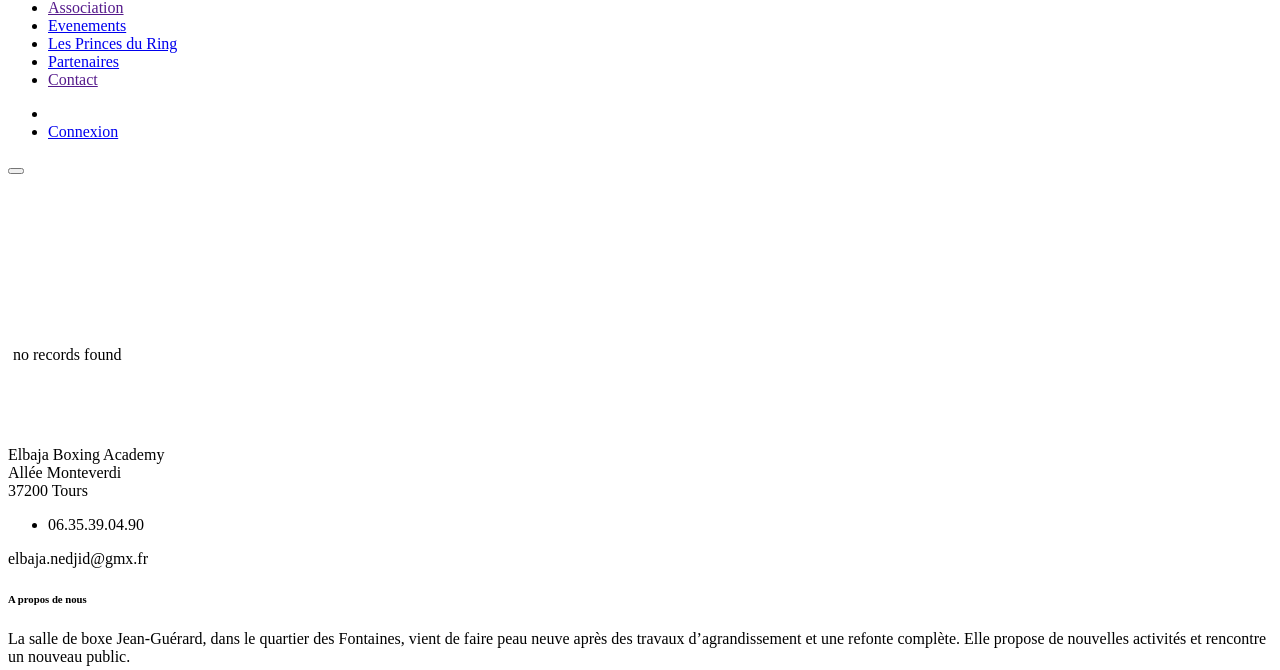
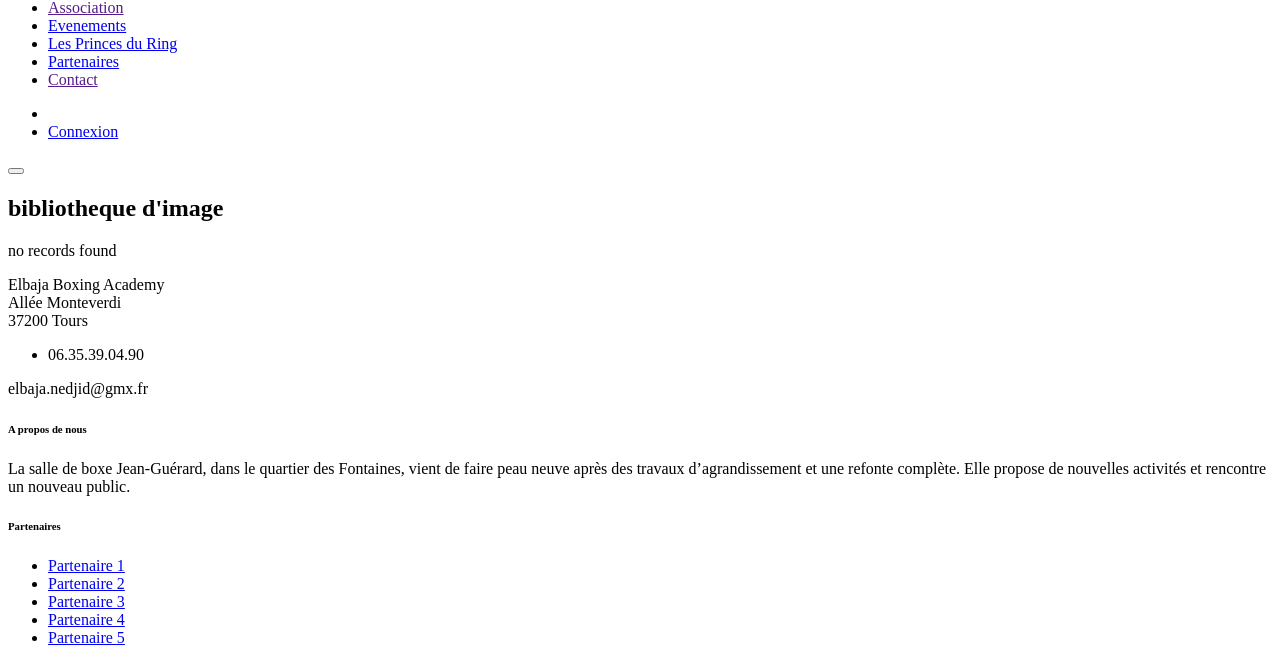
Before and after one commit to BenKod-r/tours-0320-php-elbaja-boxing-academy, a Symfony app: template templates/poster/index.html.twig in a window 1280 px wide. Shown: the part 775-1445 px from the top of the page. Run offline with Twig, Linux system fonts and the light colour scheme; the template is opened without the code that fills it, so the values that code supplies are empty; some libraries are stand-ins or nearby versions.

Commit message:
upload, changed migration's version, changed templates...

```diff
--- a/assets/scss/app.scss
+++ b/assets/scss/app.scss
@@ -12,3 +12,4 @@
 @import "error.scss";
 @import "register.scss";
 @import "hall.scss";
+@import "poster.scss";
--- a/templates/poster/_delete_form.html.twig
+++ b/templates/poster/_delete_form.html.twig
@@ -1,5 +1,5 @@
 <form class="d-flex justify-content-center" method="post" action="{{ path('poster_delete', {'id': poster.id}) }}" onsubmit="return confirm('Are you sure you want to delete this item?');">
     <input type="hidden" name="_method" value="DELETE">
     <input type="hidden" name="_token" value="{{ csrf_token('delete' ~ poster.id) }}">
-    <button class="poster_delete btn btn-danger">Suprimer</button>
+    <button class="poster_delete btn btn-danger btn-block">Suprimer</button>
 </form>
--- a/templates/poster/_form.html.twig
+++ b/templates/poster/_form.html.twig
@@ -1,4 +1,4 @@
-<div class="poster_form text-dark">
+<div class="poster_form text-white">
     {{ form_start(form) }}
         {{ form_widget(form) }}
         <button class="btn btn-success">{{ button_label|default('Sauvegarder') }}</button>
--- a/templates/poster/index.html.twig
+++ b/templates/poster/index.html.twig
@@ -3,22 +3,26 @@
 {% block title %}All Poster{% endblock %}
 
 {% block body %}
-    <div class="event_link" style="padding-top: 100px;">
+    <section class="poster_index">
+        <div class="poster_title">
+        <h1>bibliotheque d'image</h1>
+        </div>
+        <div class="poster_link">
         {% if app.user %}
-        <a class="event_btn btn btn-success" href="{{ path('poster_new') }}">Ajouter une image</a>
+            <a class="poster_btn btn btn-success" href="{{ path('poster_new') }}">Ajouter une image</a>
         {% endif %}
         </div>
-    <div class="poster_index row justify-content-start" style="padding-top: 50px; margin:5px ; padding-bottom: 50px">
+        <div class="poster_figure row justify-content-start">
         {% for poster in posters %}
-
-                <figure class="col-xs-12 col-lg-6 col-xl-12" style="border:thin #c0c0c0 solid; display:flex; flex-flow:column; padding:5px; max-width:250px; margin:auto;">
-                    <img style="height:200px" src="{{ asset ('/images/' ~ poster.slug) }}" />
-                    <figcaption style="height: 50px; background-color:#222; color:#fff; font:italic smaller sans-serif; padding:3px; text-align:center;">{{ poster.slug }}</figcaption>
+            <figure class="col-xs-12 col-lg-6 col-xl-12">
+                <img src="{{ asset ('/images/' ~ poster.slug) }}" />
+                <figcaption>{{ poster.slug }}</figcaption>
             {{ include('poster/_delete_form.html.twig') }}
             </figure>
 
         {% else %}
-        <p class="poster_p"colspan="7">no records found</p>
+            <p class="poster_p text-white" colspan="7">no records found</p>
         {% endfor %}
         </div>
+    </section>
 {% endblock %}
--- a/templates/poster/new.html.twig
+++ b/templates/poster/new.html.twig
@@ -3,7 +3,7 @@
 {% block title %}New Poster{% endblock %}
 
 {% block body %}
-    <section class="poster_page_new text-dark" style="padding-top: 70px">
+    <section class="poster_page_new text-white">
         <div class="poster_show_container container">
             <h1 class="poster_page_new_title">Ajouter une image</h1>
 
```
Also changed, not shown: assets/scss/poster.scss (added, +56 -0 lines), 6 other files. Lines whose indentation alone changed are shown as unchanged.
